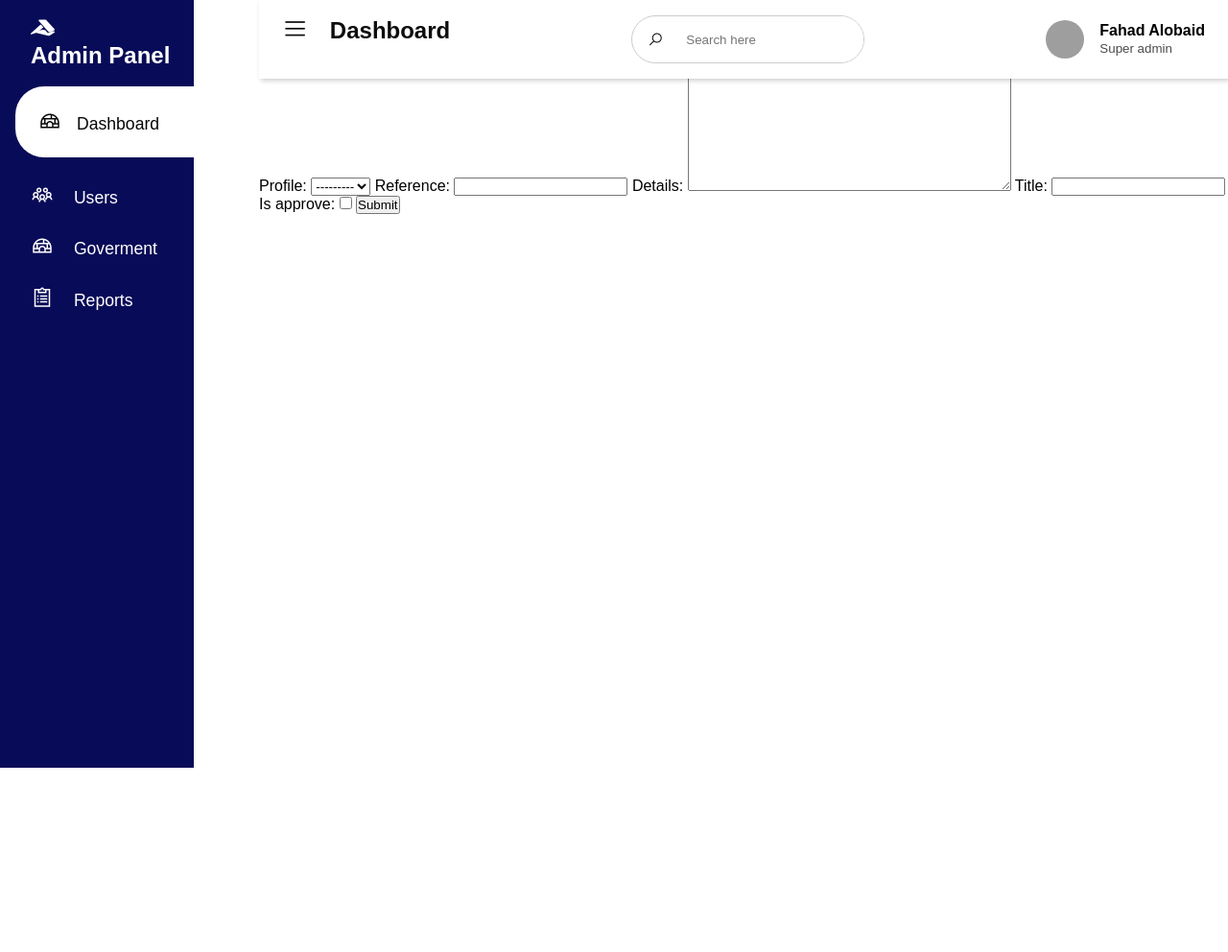
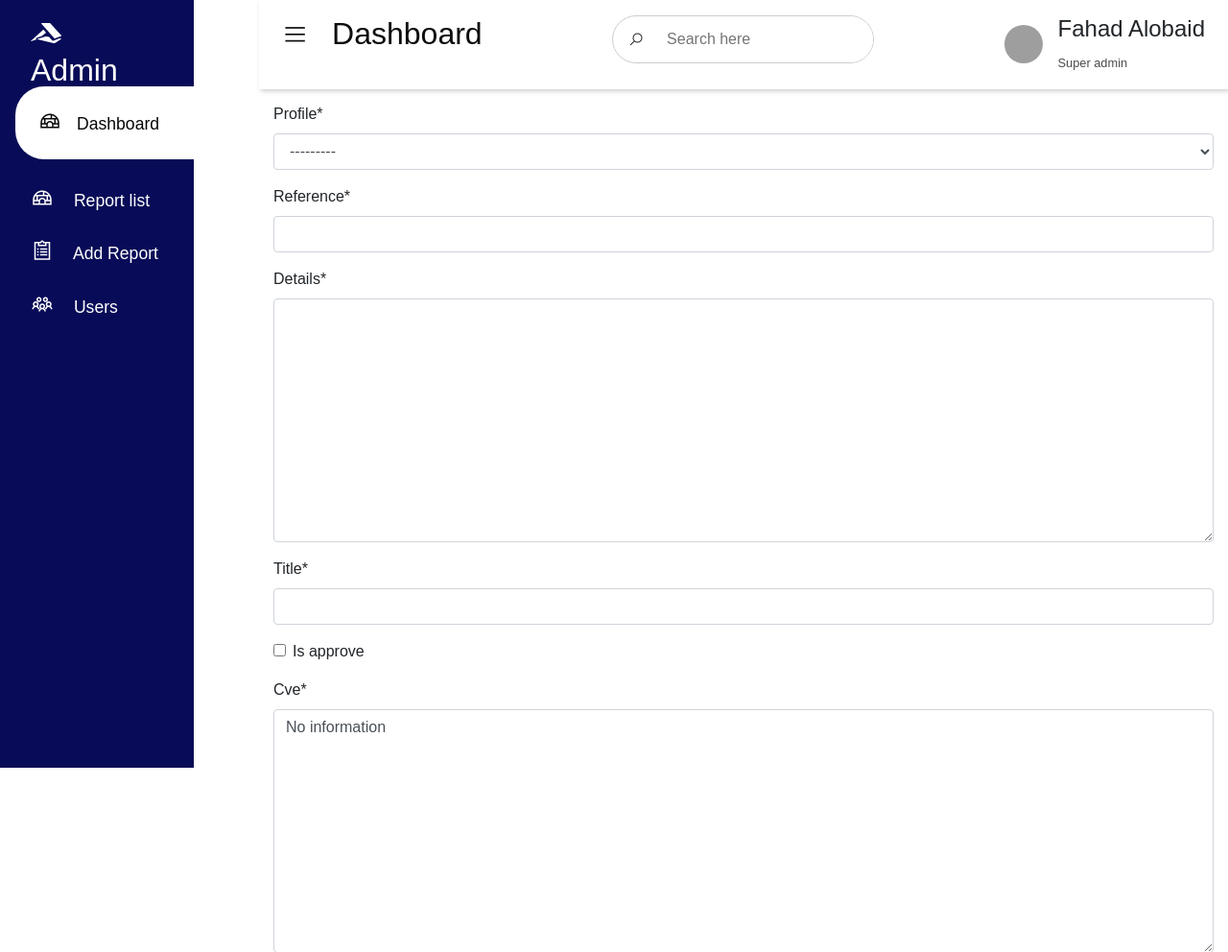
Before and after one commit to ahmedaalmuhanna/capstone_backend, a Django app: page /dashboard/create-report/ in a window 1280 px wide. Shown: the top 992 px of the page at 96% size. Before the commit the page ends 800 px from the top, so only its background shows below. Run offline with Django 4.2, Linux system fonts and the light colour scheme; some libraries are stand-ins or nearby versions; grey boxes are pictures that could not be loaded.

Commit message:
final commit

```diff
--- a/capstone_environment/capstone_proj/capstone_proj/settings.py
+++ b/capstone_environment/capstone_proj/capstone_proj/settings.py
@@ -39,6 +39,7 @@
     "django.contrib.staticfiles",
     "django.contrib.sites",
     "rest_framework",
+    "rest_framework_simplejwt",
     "user",
     "reports",
     'allauth',
@@ -174,4 +175,3 @@
 ACCOUNT_LOGOUT_REDIRECT_URL = 'account_login'
 
 CRISPY_TEMPLATE_PACK = 'bootstrap4'
-CRISPY_TEMPLATE_PACK = 'uni_form'
--- a/capstone_environment/capstone_proj/capstone_proj/urls.py
+++ b/capstone_environment/capstone_proj/capstone_proj/urls.py
@@ -22,7 +22,8 @@
 from user import views as userViews
 from django.views.generic import TemplateView
 from user.views import  register_user,login_user,logout_user,dashboard,get_User
-from reports.views import report_list,create_report,update_report
+from reports.views import report_list,create_report,update_report, ReportCreateView,ReportListView,get_rport_list
+
 
 
 urlpatterns = [
@@ -39,8 +40,8 @@
 
 
 
-    # path("api/reportcreate/", views.ReportCreateView.as_view(), name="report-create"),
-    # path("api/reportlist/", views.ReportListView.as_view(), name="report-list"),
+    path("api/reportcreate/", ReportCreateView.as_view(), name="report-create"),
+    path("api/reportlist/", ReportListView.as_view(), name="report-list"),
     # path("api/report/<int:report_id>", views.ReportDetailView.as_view(), name="report-detail"),
 
 
@@ -57,6 +58,7 @@
     path("dashboard/", get_User,name="web-dashboard"),
     path("dashboard/create-report/", create_report,name="report_form"),
     path("dashboard/update/<int:report_id>/", update_report,name="report_update_form"),
+    path("dashboard/report-list", get_rport_list,name="report-list"),
 ]
 
 
--- a/capstone_environment/capstone_proj/reports/forms.py
+++ b/capstone_environment/capstone_proj/reports/forms.py
@@ -7,7 +7,7 @@
 class ReportForm(forms.ModelForm):
     class Meta:
         model = Report
-        fields = ['profile','reference','details','title','is_approve',]
+        fields = ['profile','reference','details','title','is_approve']
 
 
 class IOCSForm(forms.ModelForm):
--- a/capstone_environment/capstone_proj/reports/views.py
+++ b/capstone_environment/capstone_proj/reports/views.py
@@ -56,7 +56,7 @@
 
 #List All Reports
 class ReportListView(ListAPIView):
-    queryset = Report.objects.all()
+    queryset = Report.objects.filter(is_approve=True)
     serializer_class = ReportListSerializer
 
 
@@ -103,16 +103,19 @@
 
 
 def create_report(request):
-    form = ReportForm()
+    ioc_form = IOCSForm(request.POST or None)
+    report_form = ReportForm(request.POST or None)
     if request.method == "POST":
-        form = ReportForm(request.POST)
-        if form.is_valid():
-            form.save()
-            return redirect('report_form')
-
+        if all([ioc_form.is_valid(), report_form.is_valid()]):
+            ioc_instence = ioc_form.save()
+            report=report_form.save(commit=False)
+            report.iocs=ioc_instence
+            report.is_approve = True
+            report.save()
+            return redirect('web-dashboard')
     context = {
-
-        "form":form,
+        "report_form":report_form,
+        "ioc_form":ioc_form,
     }
     return render(request,"create_report.html",context)
 
@@ -120,17 +123,13 @@
 
 
 def update_report(request,report_id):
-    if not request.user.is_authenticated:
-        return redirect("login")
-
     report = Report.objects.get(id=report_id)
     form = ReportForm(instance=report)
     if request.method == "POST":
-
         form = ReportForm(request.POST, request.FILES,instance=report)
         if form.is_valid():
             form.save()
-            return redirect('')
+            return redirect('web-dashboard')
     context = {
 
         "form":form,
@@ -139,7 +138,12 @@
 
     return render(request,"update_report.html",context)
 
-
+def get_rport_list(request):
+    reports = Report.objects.all()
+    context = {
+        "reports":reports
+    }
+    return render (request, 'report_list.html',context)
 
 
 # def delete(request,recipe_id):
--- a/capstone_environment/capstone_proj/templates/base.html
+++ b/capstone_environment/capstone_proj/templates/base.html
@@ -8,6 +8,11 @@
     <meta name="viewport" content="width=device-width, initial-scale=1.0">
     <title> {% block title %} {% endblock title %}</title>
     {% block head%}{% endblock head%}
+    <link rel="stylesheet" href="https://cdn.jsdelivr.net/npm/bootstrap@4.4.1/dist/css/bootstrap.min.css" integrity="sha384-Vkoo8x4CGsO3+Hhxv8T/Q5PaXtkKtu6ug5TOeNV6gBiFeWPGFN9MuhOf23Q9Ifjh" crossorigin="anonymous">
+    <script src="https://code.jquery.com/jquery-3.4.1.slim.min.js" integrity="sha384-J6qa4849blE2+poT4WnyKhv5vZF5SrPo0iEjwBvKU7imGFAV0wwj1yYfoRSJoZ+n" crossorigin="anonymous"></script>
+    <script src="https://cdn.jsdelivr.net/npm/popper.js@1.16.0/dist/umd/popper.min.js" integrity="sha384-Q6E9RHvbIyZFJoft+2mJbHaEWldlvI9IOYy5n3zV9zzTtmI3UksdQRVvoxMfooAo" crossorigin="anonymous"></script>
+    <script src="https://cdn.jsdelivr.net/npm/bootstrap@4.4.1/dist/js/bootstrap.min.js" integrity="sha384-wfSDF2E50Y2D1uUdj0O3uMBJnjuUD4Ih7YwaYd1iqfktj0Uod8GCExl3Og8ifwB6" crossorigin="anonymous"></script>
+
     <link rel="stylesheet" href="https://maxst.icons8.com/vue-static/landings/line-awesome/line-awesome/1.3.0/css/line-awesome.min.css">
     <link rel="stylesheet" href="{% static 'style.css'%}">
 </head>
@@ -25,20 +30,20 @@
 
             <ul>
                 <li>
-                    <a href="" class="active"><span class="las la-igloo">
+                    <a href="http://127.0.0.1:8000/dashboard/" class="active"><span class="las la-igloo">
                     </span><span>Dashboard</span></a>
         </li>
         <li>
-            <a href=""><span class="las la-users"></span>
-                <span>Users</span></a>
+            <a href="http://127.0.0.1:8000/dashboard/report-list"><span class="las la-igloo"></span>
+                <span>Report list</span></a>
             </li>
             <li>
-                <a href=""><span class="las la-igloo"></span>
-                    <span>Goverment</span></a>
+                <a href="http://127.0.0.1:8000/dashboard/create-report/"><span class="las la-clipboard-list"></span>
+                    <span>Add Report</span></a>
                 </li>
                 <li>
-                    <a href=""><span class="las la-clipboard-list"></span>
-                        <span>Reports</span></a>
+                    <a href=""><span class="las la-users"></span>
+                        <span>Users</span></a>
                     </li>
                 </ul>
             </div>
--- a/capstone_environment/capstone_proj/templates/create_report.html
+++ b/capstone_environment/capstone_proj/templates/create_report.html
@@ -14,7 +14,8 @@
             <div class="col-md-12">
                 <form action= "{% url 'report_form' %}" method="post" class="form">
                     {% csrf_token %}
-                    {{form}}
+                    {{report_form|crispy}}
+                    {{ioc_form|crispy}}
                     <button type="submit" class="btn btn-primary">Submit</button>
                 </form>
             </div>
--- a/capstone_environment/capstone_proj/templates/homepage.html
+++ b/capstone_environment/capstone_proj/templates/homepage.html
@@ -35,7 +35,7 @@
         </div>
         <div class="card-single">
             <div>
-                <h1>300</h1>
+                <h1>{{reports}}</h1>
                 <span>Reports</span>
             </div>
             <div>
--- a/capstone_environment/capstone_proj/user/views.py
+++ b/capstone_environment/capstone_proj/user/views.py
@@ -106,11 +106,14 @@
 def get_User(request):
     users = User.objects.all()
     gov_count = User.objects.filter(profile__is_gov=True).count()
+    reports = Report.objects.all().count()
+
 
     print("here")
     context = {
         "users":users,
-        'gov_count': gov_count
+        'gov_count': gov_count,
+        'reports': reports
 
 
     }
```
Also changed, not shown: capstone_environment/capstone_proj/reports/serializer.py (+6 -1 lines), capstone_environment/capstone_proj/templates/report_list.html (added, +57 -0 lines), capstone_environment/capstone_proj/templates/update_report.html (+30 -0 lines).
